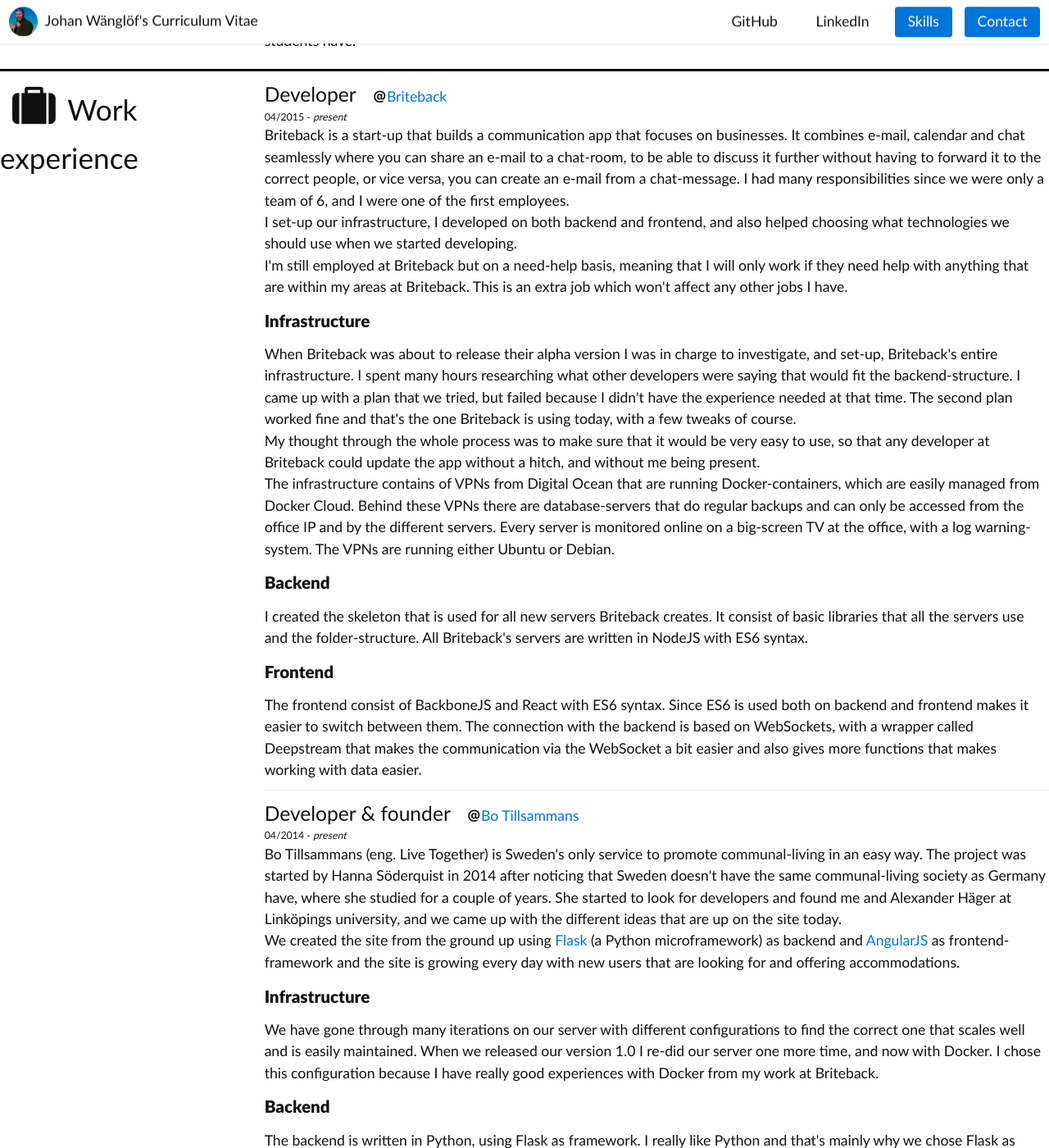
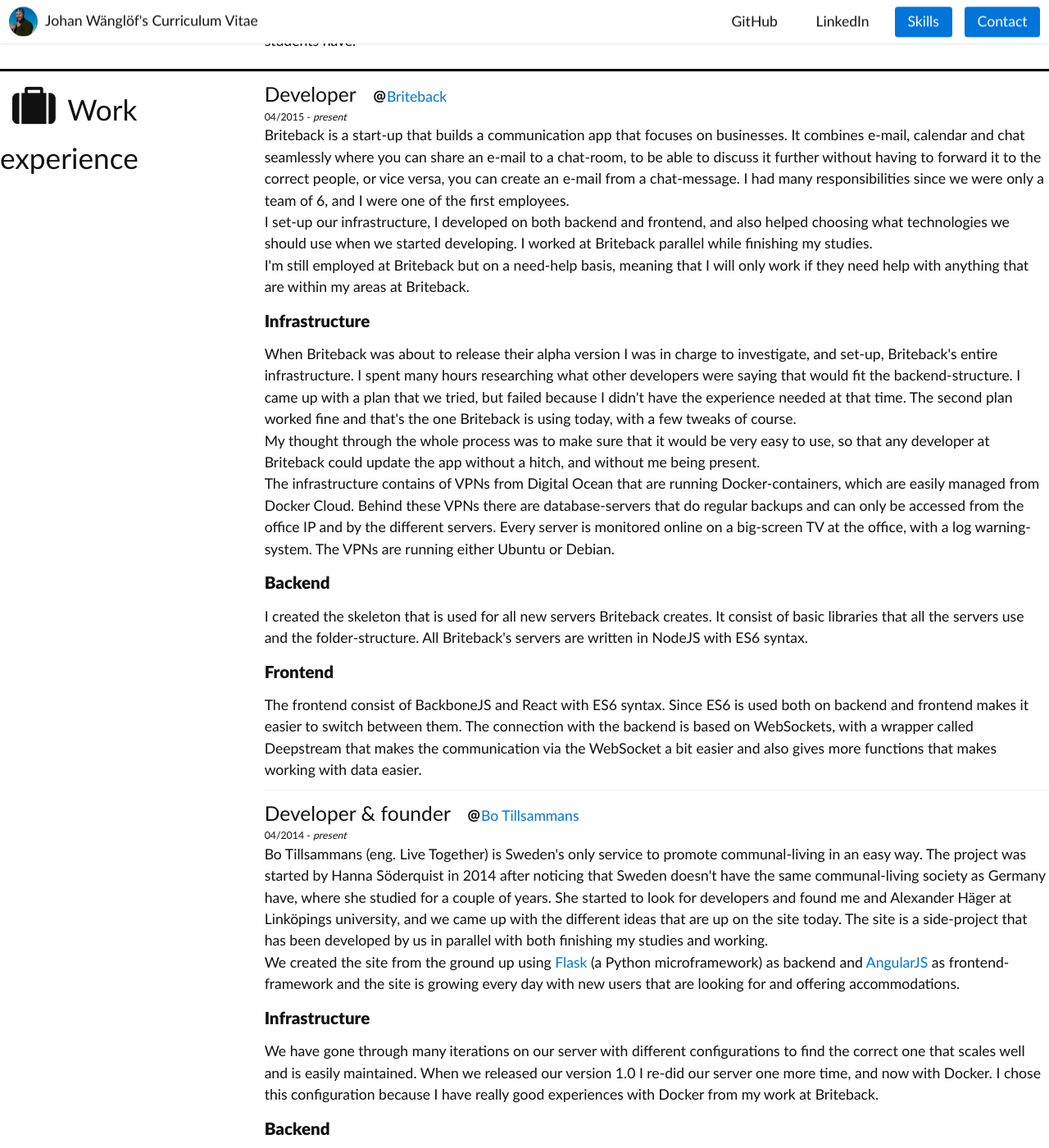
Before and after one commit to jwanglof/jwanglof.github.io, a Jekyll site: the page cv/index.html, which Jekyll copies as it is, in a window 1280 px wide and 1400 px high, scrolled down 910 px. Shown: the whole window at 82% size. Built offline with Jekyll 4.4.1, drawn with Linux system fonts in a browser that asks for light colours; some of the changed text lies outside the part shown.

Commit message:
Changed some content on the CV

```diff
--- a/cv/index.html
+++ b/cv/index.html
@@ -182,9 +182,9 @@
                             <!--<div class="tab">-->
                                 Briteback is a start-up that builds a communication app that focuses on businesses. It combines e-mail, calendar and chat seamlessly where you can share an e-mail to a chat-room, to be able to discuss it further without having to forward it to the correct people, or vice versa, you can create an e-mail from a chat-message. I had many responsibilities since we were only a team of 6, and I were one of the first employees.
                                 <br />
-                                I set-up our infrastructure, I developed on both backend and frontend, and also helped choosing what technologies we should use when we started developing.
+                                I set-up our infrastructure, I developed on both backend and frontend, and also helped choosing what technologies we should use when we started developing. I worked at Briteback parallel while finishing my studies.
                                 <br />
-                                I'm still employed at Briteback but on a need-help basis, meaning that I will only work if they need help with anything that are within my areas at Briteback. This is an extra job which won't affect any other jobs I have.
+                                I'm still employed at Briteback but on a need-help basis, meaning that I will only work if they need help with anything that are within my areas at Briteback.
                             <!--</div>-->
                             <!--<div class="tab">-->
                                 <h3>Infrastructure</h3>
@@ -218,7 +218,7 @@
                         <!--<label class="pseudo button toggle" for="botillsammans-tab-long">Longer</label>-->
                         <!--<div class="row">-->
                             <!--<div class="tab">-->
-                                Bo Tillsammans (eng. Live Together) is Sweden's only service to promote communal-living in an easy way. The project was started by Hanna Söderquist in 2014 after noticing that Sweden doesn't have the same communal-living society as Germany have, where she studied for a couple of years. She started to look for developers and found me and Alexander Häger at Linköpings university, and we came up with the different ideas that are up on the site today.
+                                Bo Tillsammans (eng. Live Together) is Sweden's only service to promote communal-living in an easy way. The project was started by Hanna Söderquist in 2014 after noticing that Sweden doesn't have the same communal-living society as Germany have, where she studied for a couple of years. She started to look for developers and found me and Alexander Häger at Linköpings university, and we came up with the different ideas that are up on the site today. The site is a side-project that has been developed by us in parallel with both finishing my studies and working.
                                 <br />
                                 We created the site from the ground up using <a href="http://flask.pocoo.org/" target="_blank">Flask</a> (a Python microframework) as backend and <a href="https://angularjs.org/" target="_blank">AngularJS</a> as frontend-framework and the site is growing every day with new users that are looking for and offering accommodations.
                             <!--</div>-->
@@ -301,7 +301,13 @@
                         <span>06/2012 - 06/2014</span>
                     </div>
                     <div class="text">
-                        During my 2 years I had different responsibilities. When I was responsible for ordering drinks I had to do some light calculations to decide how much drinks to order for a night that between 800 and 1300 students attended. I also had to make a budget that was approved by our cashier. I learned how to work good in a group during very long and late hours. When I was responsible for a website I re-did a website from the ground since the code-base was made in old PHP and people had added stuff here and there so I decided to re-do the entire thing. The new site is written i Flask (Python) and is much faster and easy maintainable than the old one. I was also a cashier for a short period of time so I had to do some bookkeeping and approving budgets.
+                        I had different responsibilities during my 2 years;  beverages, website and cashier.
+                        <br />
+                        When I was responsible for beverages I had to do some light calculations to decide how much was needed for a night that between 800 and 1300 students attended. I also had to make a budget that was approved by our cashier. I learned how to work good in a group during very long and late hours.
+                        <br />
+                        When I was responsible for a website I re-did it from the ground since the old code-base was made in old PHP where different people, with different code standard, had developed different areas so I decided to re-do the entire site. The new site is written in Flask (Python) and is much faster and easier maintainable than the old one.
+                        <br />
+                        I was also a cashier for a short period of time so I had to do some bookkeeping and approving budgets.
                     </div>
                 </div>
 
```
